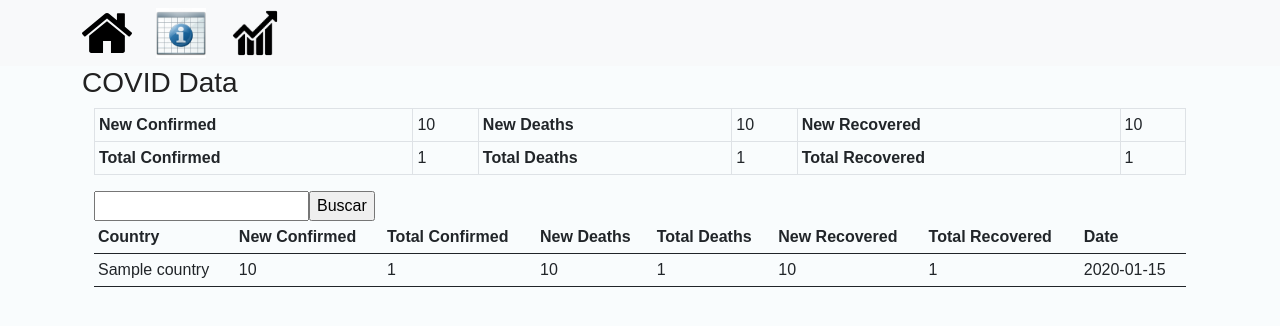
After one commit to ignaciomedinar/covid19api, a Django app: page /table/ in a window 1280 px wide. The commit adds this page. Shown: the top 326 px of the page. Run offline with Django 3.2, Linux system fonts and the light colour scheme; tables that the repository leaves empty hold one stand-in row (values such as "Sample post"); a database or web service that is not in the repository returns one stand-in record (values such as "Sample title"); data that the repository does not hold is empty.

Commit message:
some format, urls, templates

```diff
--- a/getapiinfo/static/getapiinfo/css/home.css
+++ b/getapiinfo/static/getapiinfo/css/home.css
@@ -1,11 +1,29 @@
+/**/
 body {
-    background-color: rgb(225, 255, 224);
+    background-color: rgb(249, 252, 253);
+    color: #212121;
+    font-family: fantasy;
 }
 
 /* Sortable tables */
+/*
 table.sortable thead {
-    background-color:#eee;
-    color:#666666;
+    background-color:#9E9E9E;
+    color: #212121;
     font-weight: bold;
     cursor: default;
 }
+
+table {
+    background-color: rgb(249, 252, 253);
+    border-radius: 1%;
+}
+*/
+nav img {
+    width:50px;
+    height: 50px;
+}
+.home img {
+    width:300px;
+    height:400px;
+}
--- /dev/null
+++ b/getapiinfo/templates/base.html
@@ -0,0 +1,63 @@
+{% load humanize %}
+
+<!DOCTYPE html>
+<html lang="en">
+<head>
+    {% load static %}
+    <script src="{% static '/getapiinfo/js/sorttable.js' %}"></script>
+    <meta charset="UTF-8">
+    <meta name="viewport" content="width=device-width, initial-scale=1.0">
+    <link rel="stylesheet" href="https://stackpath.bootstrapcdn.com/font-awesome/4.7.0/css/font-awesome.min.css" integrity="sha384-wvfXpqpZZVQGK6TAh5PVlGOfQNHSoD2xbE+QkPxCAFlNEevoEH3Sl0sibVcOQVnN" crossorigin="anonymous">
+    <link href="https://cdn.jsdelivr.net/npm/bootstrap@5.0.0-beta1/dist/css/bootstrap.min.css" rel="stylesheet" integrity="sha384-giJF6kkoqNQ00vy+HMDP7azOuL0xtbfIcaT9wjKHr8RbDVddVHyTfAAsrekwKmP1" crossorigin="anonymous">
+    <link rel="stylesheet" href="/static/getapiinfo/css/home.css">
+    <title>COVID-19</title>
+    <script src="https://cdn.jsdelivr.net/npm/chart.js@2.9.3/dist/Chart.min.js"></script>
+</head>
+<body>
+<nav class="navbar navbar-expand-lg navbar-light bg-light">
+
+    <div class="container">
+    <div class="row">
+    <div class="col-sm">
+    <a href="/">
+        <img src="/static/getapiinfo/images/home.svg">
+    </a>
+    </div>
+    <div class="col-sm">
+    <a href="/table">
+        <img src="/static/getapiinfo/images/table2_information.png">
+    </a>
+    </div>
+    <div class="col-sm">
+    <a href="/charts">
+        <img src="/static/getapiinfo/images/chart.png">
+    </a>
+    </div>
+    </div>
+    </div>
+</nav>
+{% block contenido %}
+    <div class="container">
+    <div class="row">
+    <div class="col-sm">
+    <a href="/table">
+        <img class="home" src="/static/getapiinfo/images/table2_information.png">
+    </a>
+    </div>
+    <div class="col-sm">
+    <a href="/charts">
+        <img class="home" src="/static/getapiinfo/images/chart.png">
+    </a>
+    </div>
+    </div>
+    </div>
+{% endblock contenido %}
+
+
+    {% block js %}
+    {% endblock js %}
+
+    <script src="https://cdn.jsdelivr.net/npm/bootstrap@5.0.0-beta1/dist/js/bootstrap.bundle.min.js" integrity="sha384-ygbV9kiqUc6oa4msXn9868pTtWMgiQaeYH7/t7LECLbyPA2x65Kgf80OJFdroafW" crossorigin="anonymous"></script>
+</div>
+</body>
+</html>
--- a/getapiinfo/templates/getapiinfo/home.html
+++ b/getapiinfo/templates/getapiinfo/home.html
@@ -1,45 +1,36 @@
+{% extends 'base.html' %}
 {% load humanize %}
 
-<!DOCTYPE html>
-<html lang="en">
-<head>
-    {% load static %}
-    <script src="{% static '/getapiinfo/js/sorttable.js' %}"></script>
-    <meta charset="UTF-8">
-    <meta name="viewport" content="width=device-width, initial-scale=1.0">
+{% block contenido %}
 
-    <link rel="stylesheet" href="/static/getapiinfo/css/home.css">
-    <title>COVID-19</title>
-    <script src="https://cdn.jsdelivr.net/npm/chart.js@2.9.3/dist/Chart.min.js"></script>
-</head>
-<body onload="loadChart();">
+
+<body>
+<div class="container">
     <h3>COVID Data</h3>
-    <table id="tableGlobal">
+    <div class="container">
+    <table id="tableGlobal" class="table table-sm table-bordered">
 
         <tr>
-            <th>New Confirmed</th>
+            <th scope="row">New Confirmed</th>
             <td>{{ contents.Global.NewConfirmed|intcomma }}</td>
+            <th scope="row">New Deaths</th>
+            <td>{{ contents.Global.NewDeaths|intcomma }}</td>
+            <th scope="row">New Recovered</th>
+            <td>{{ contents.Global.NewRecovered|intcomma }}</td>
         </tr>
         <tr>
-            <th>Total Confirmed</th>
+            <th scope="row">Total Confirmed</th>
             <td>{{ contents.Global.TotalConfirmed|intcomma }}</td>
-        </tr>
-        <tr>
-            <th>New Deaths</th>
-            <td>{{ contents.Global.NewDeaths|intcomma }}</td>
-        </tr>
-            <th>Total Deaths</th>
+            <th scope="row">Total Deaths</th>
             <td>{{ contents.Global.TotalDeaths|intcomma }}</td>
-        </tr>
-            <th>New Recovered</th>
-            <td>{{ contents.Global.NewRecovered|intcomma }}</td>
-        </tr>
-            <th>Total Recovered</th>
+            <th scope="row">Total Recovered</th>
             <td>{{ contents.Global.TotalRecovered|intcomma }}</td>
         </tr>
 
     </table>
-    <table id='table' class='sortable'>
+    </div>
+    <div class="container">
+    <table id='table' class='sortable table table-sm'>
         {% comment %} <form method="{% url "search" %}"> {% endcomment %}
         <form method="GET">
             {% csrf_token %}
@@ -48,14 +39,14 @@
             {{ myFilter }}
         </form>
         <tr>
-            <th>Country</th>
-            <th>New Confirmed</th>
-            <th>Total Confirmed</th>
-            <th>New Deaths</th>
-            <th>Total Deaths</th>
-            <th>New Recovered</th>
-            <th>Total Recovered</th>
-            <th>Date</th>
+            <th scope="col">Country</th>
+            <th scope="col">New Confirmed</th>
+            <th scope="col">Total Confirmed</th>
+            <th scope="col">New Deaths</th>
+            <th scope="col">Total Deaths</th>
+            <th scope="col">New Recovered</th>
+            <th scope="col">Total Recovered</th>
+            <th scope="col">Date</th>
         </tr>
 
         {% for i in contents.Countries %}
@@ -69,91 +60,13 @@
             <td>{{ i.TotalRecovered|intcomma }}</td>
             <td>{{ i.Date|slice:":10"}}</td>
         </tr>
-    {% empty %}
-    <ul>Nothing found</ul>
-    {% endfor %}
+        {% empty %}
+            <div>Nothing found</div>
+        {% endfor %}
     </table>
-
-    <div class="container" style="width: 75%;">
-        <h2>Top Cases by Country Chart</h2>
-        <div>
-            <canvas id="total-cases"></canvas>
-        </div>
     </div>
-
-    {% comment %} <script src="https://code.jquery.com/jquery-3.4.1.min.js"></script>
-    <script src="https://cdn.jsdelivr.net/npm/chart.js@2.9.3/dist/Chart.min.js"></script>
-    {% endcomment %}
-                    <script>
-
-    function dspChrt(country, total) {
-
-        var ctx = document.getElementById('total-cases').getContext('2d');
-        var myChart = new Chart(ctx, {
-            type: 'line',
-            data: {
-                labels: country,
-                datasets: [{
-                    label: 'Total Cases',
-                    data: total, // json value received used in method
-                    backgroundColor: "rgba(153,255,51,0.4)"
-                }]
-            }
-        });
-    }
-
-    function loadChart(){
-        var data, allCountry = [], allTotal = [], country = [], total = [];
-
-        var requestURL = 'https://api.covid19api.com/summary'; //URL of the JSON data
-        var request = new XMLHttpRequest({mozSystem: true}); // create http request
-
-        request.onreadystatechange = function() {
-            if(request.readyState == 4 && request.status == 200) {
-                data = JSON.parse(request.responseText);
-                //data = JSONdata;
-                console.log(data.Countries[1])
-                for (var i=0; i<data.Countries.length;i++) {
-                    allCountry.push(data.Countries[i].Country);
-                    allTotal.push(data.Countries[i].TotalConfirmed);
-                }
-
-                //1) combine the arrays:
-                var list = [];
-                for (var j = 0; j < allCountry.length; j++)
-                    list.push({'country': allCountry[j], 'total': allTotal[j]});
-
-                //2) sort:
-                list.sort(function(a, b) {
-                    return ((b.total < a.total) ? -1 : ((b.total == a.total) ? 0 : 1));
-                    //Sort could be modified to, for example, sort on the age
-                    // if the name is the same.
-                });
-
-                //3) separate them back out:
-                for (var k = 0; k < list.length; k++) {
-                    allCountry[k] = list[k].country;
-                    allTotal[k] = list[k].total;
-                }
-
-                for (var i=0; i<15;i++) {
-                    country.push(allCountry[i]);
-                    total.push(allTotal[i]);
-                }
-
-                /*
-                console.log('hum', hum);
-                console.log('vibrate', vibrate);
-                console.log('data', data);
-                */
-                dspChrt(country, total);
-            }
-        }
-        request.open('GET', requestURL);
-        request.send(); // send the request
-
-    }
-    loadChart();
-    </script>
+    {% endblock contenido %}
+    <script src="https://cdn.jsdelivr.net/npm/bootstrap@5.0.0-beta1/dist/js/bootstrap.bundle.min.js" integrity="sha384-ygbV9kiqUc6oa4msXn9868pTtWMgiQaeYH7/t7LECLbyPA2x65Kgf80OJFdroafW" crossorigin="anonymous"></script>
+</div>
 </body>
 </html>
--- a/getapiinfo/urls.py
+++ b/getapiinfo/urls.py
@@ -2,7 +2,7 @@ from django.urls import path
 from .import views
 
 urlpatterns = [
-    path('vo',views.ok),
-    path('',views.home,name='home'),
-    # url(r"^api/", 'loc_search', name="search")
+    path('',views.home),
+    path('table/',views.table,name='table'),
+    path('charts/', views.charts, name='charts'),
 ]
--- a/getapiinfo/views.py
+++ b/getapiinfo/views.py
@@ -3,10 +3,10 @@ import requests, json
 # from .filters import OrderFilter
 
 # Create your views here.
-def ok(request):
-    return render(request,'ok.html')
+def home(request):
+    return render(request,'base.html')
 
-def home(request):
+def table(request):
     args = {}
     response=requests.get('https://api.covid19api.com/summary')
     args['contents'] = response.json()
@@ -20,3 +20,6 @@ def home(request):
     # data = json.load(json_obj)
 
     return render(request,'getapiinfo/home.html',args)
+
+def charts(request):
+    return render(request,'getapiinfo/charts.html')
```
Also changed, not shown: getapiinfo/static/getapiinfo/js/app.js (added, +70 -0 lines), getapiinfo/templates/getapiinfo/charts.html (added, +26 -0 lines), getapiinfo/static/getapiinfo/images/chart.jpg (added), getapiinfo/static/getapiinfo/images/chart.png (added), getapiinfo/static/getapiinfo/images/home.svg (added), getapiinfo/static/getapiinfo/images/table2_information.png (added).
